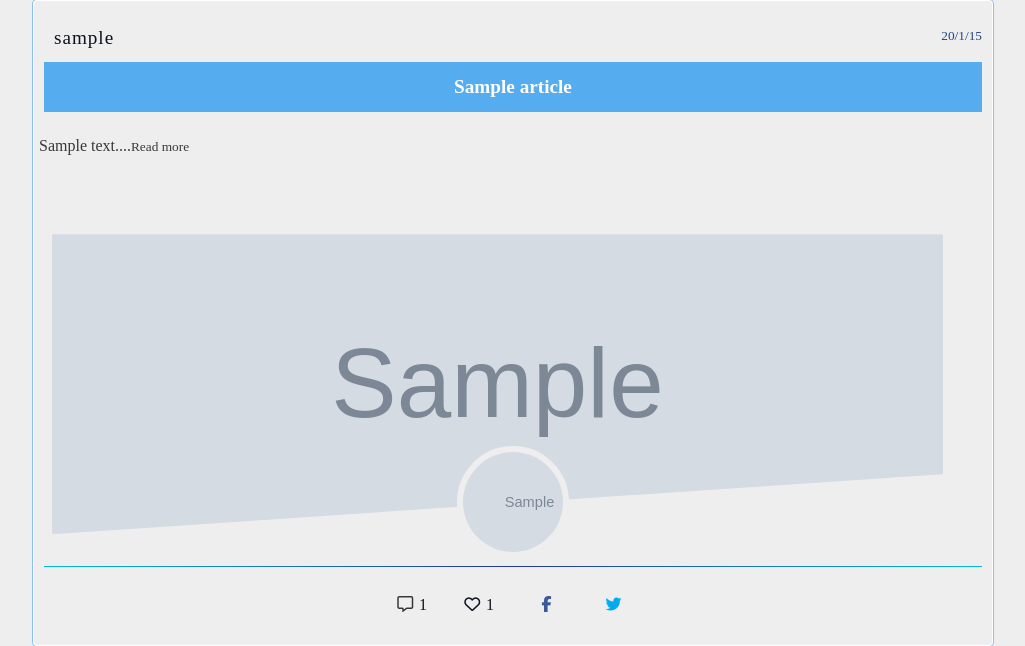
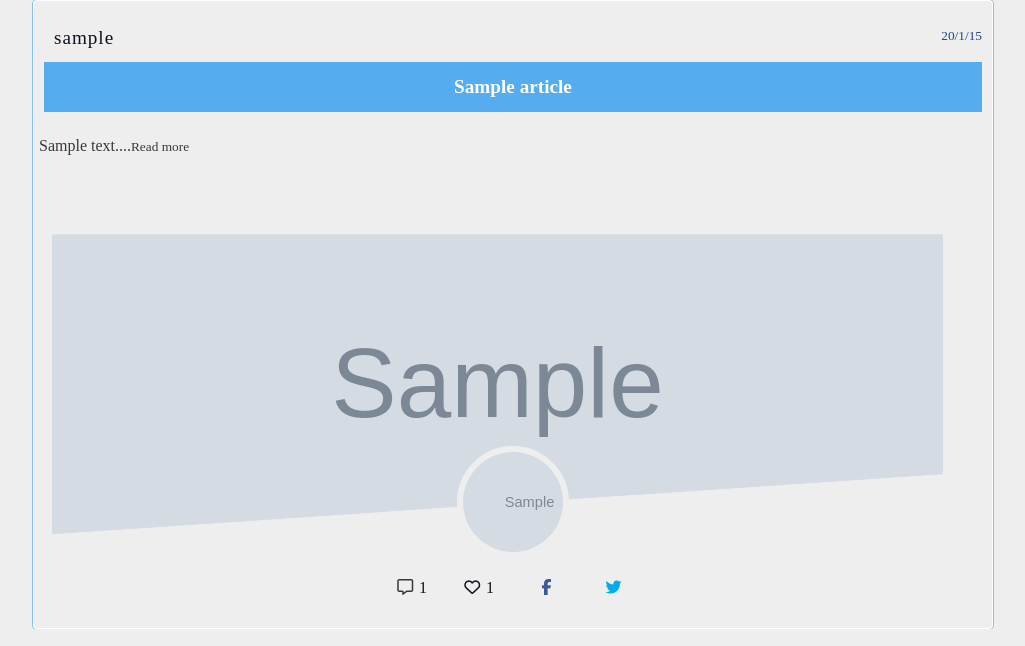
Before and after one commit to tatsuyoung/localthings, a Django app: page / in a window 1280 px wide. Shown: the part 908-1554 px from the top of the page, without its empty margins (127-1152 px from the left). Run offline with Django 3.2, Linux system fonts and the light colour scheme; tables that the repository leaves empty hold one stand-in row (values such as "Sample post"); grey boxes marked "Sample" are stand-in pictures; some libraries are stand-ins or nearby versions; some web fonts are replaced.

Commit message:
hidden borders

```diff
--- a/articles/templates/articles/article_list.html
+++ b/articles/templates/articles/article_list.html
@@ -52,7 +52,7 @@
                 </a>
             </div>
 
-            <hr class="hr_list_border">
+<!--            <hr class="hr_list_border">-->
             <div class="icons">
                 <div class="list_article_icon">
                     <p class="add_comments">
--- a/articles/templates/articles/user_post_list.html
+++ b/articles/templates/articles/user_post_list.html
@@ -29,7 +29,7 @@
                 <img src="{{ article.author.profile.image.url }}" alt="Avatar" class="img-cover" loading="lazy"/>
             </div>
 
-            <hr class="hr_list_border">
+<!--            <hr class="hr_list_border">-->
             <div class="icons">
                 <div class="list_article_icon">
                     <p class="add_comments">
--- a/articles/templates/articles/users_detail.html
+++ b/articles/templates/articles/users_detail.html
@@ -39,7 +39,7 @@
                         <i class="far fa-edit"></i></a>
                 </div>
             </div>
-            <hr class="hr_list_border">
+<!--            <hr class="hr_list_border">-->
             <div class="icons">
                 <div class="list_article_icon">
                     <p class="add_comments"><a href="{% url 'articles:users_detail_comments' article.pk %}">
```
